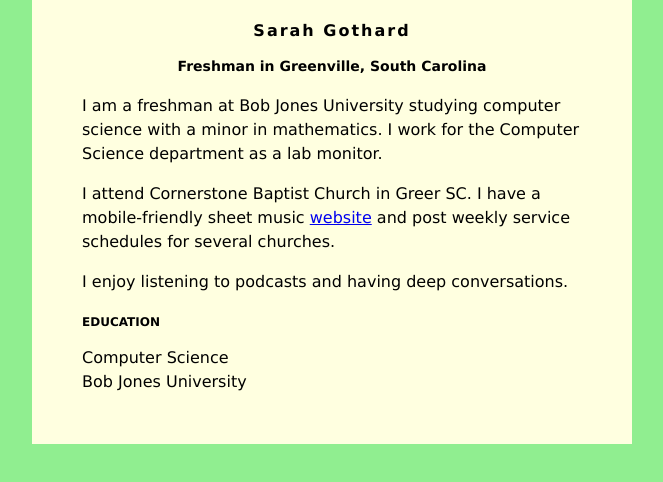
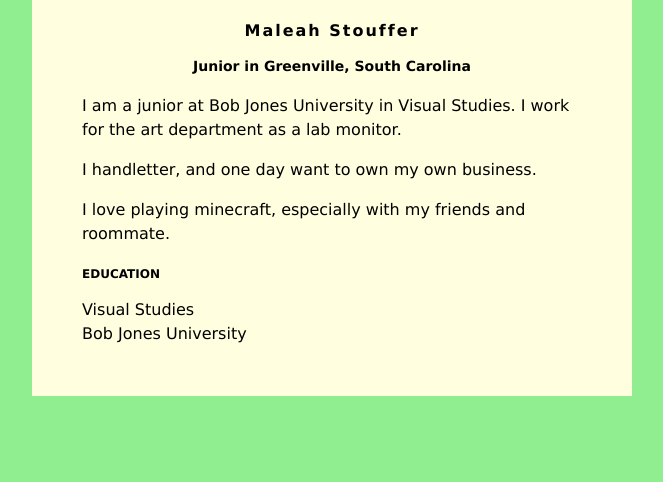
Before and after one commit to Maleahstouffer/Maleahstouffer.github.io, a plain HTML site: page index.html in a window 1280 px wide. Shown: the whole page, without its empty margins (308-971 px from the left). Drawn offline with Linux system fonts and the light colour scheme.

Commit message:
Update index.html

```diff
--- a/index.html
+++ b/index.html
@@ -30,21 +30,18 @@ h3 {
 </head>
 <body>
     <div id="content">
-        <h1>Sarah Gothard</h1>
-        <h2>Freshman in Greenville, South Carolina</h2>
+        <h1>Maleah Stouffer</h1>
+        <h2>Junior in Greenville, South Carolina</h2>
 
-         <p>I am a freshman at Bob Jones University studying computer science with a minor in
-            mathematics. I work for the Computer Science department as a lab monitor.</p>
+         <p>I am a junior at Bob Jones University in Visual Studies. I work for the art department as a lab monitor.</p>
          <p>
-            I attend Cornerstone Baptist Church in Greer SC. I have a mobile-friendly
-            sheet music <a href="https://mobilehymns.org/">website</a> and post weekly service
-            schedules for several churches.
+          I handletter, and one day want to own my own business.
          </p>
          <p>
-            I enjoy listening to podcasts and having deep conversations.
+            I love playing minecraft, especially with my friends and roommate.
          </p>
         <h3>EDUCATION</h3>
-        Computer Science<br />
+        Visual Studies<br />
         Bob Jones University
     </div>
 
```
